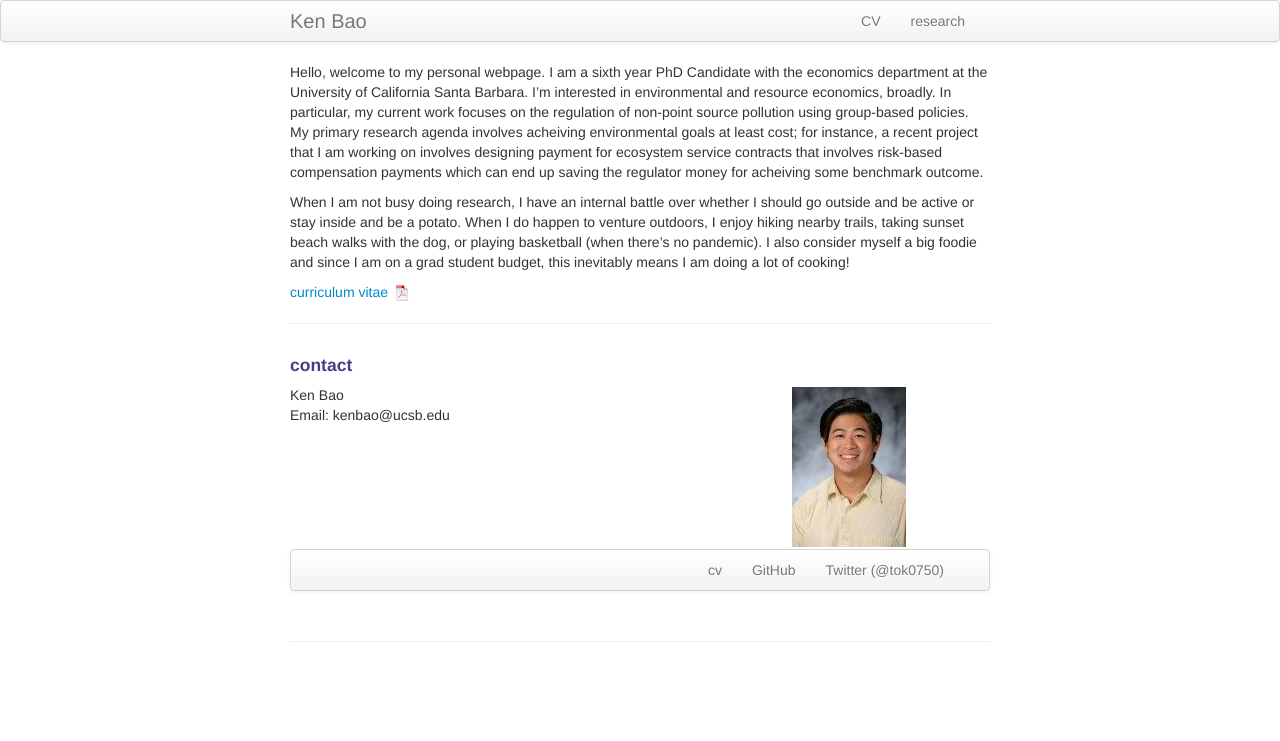
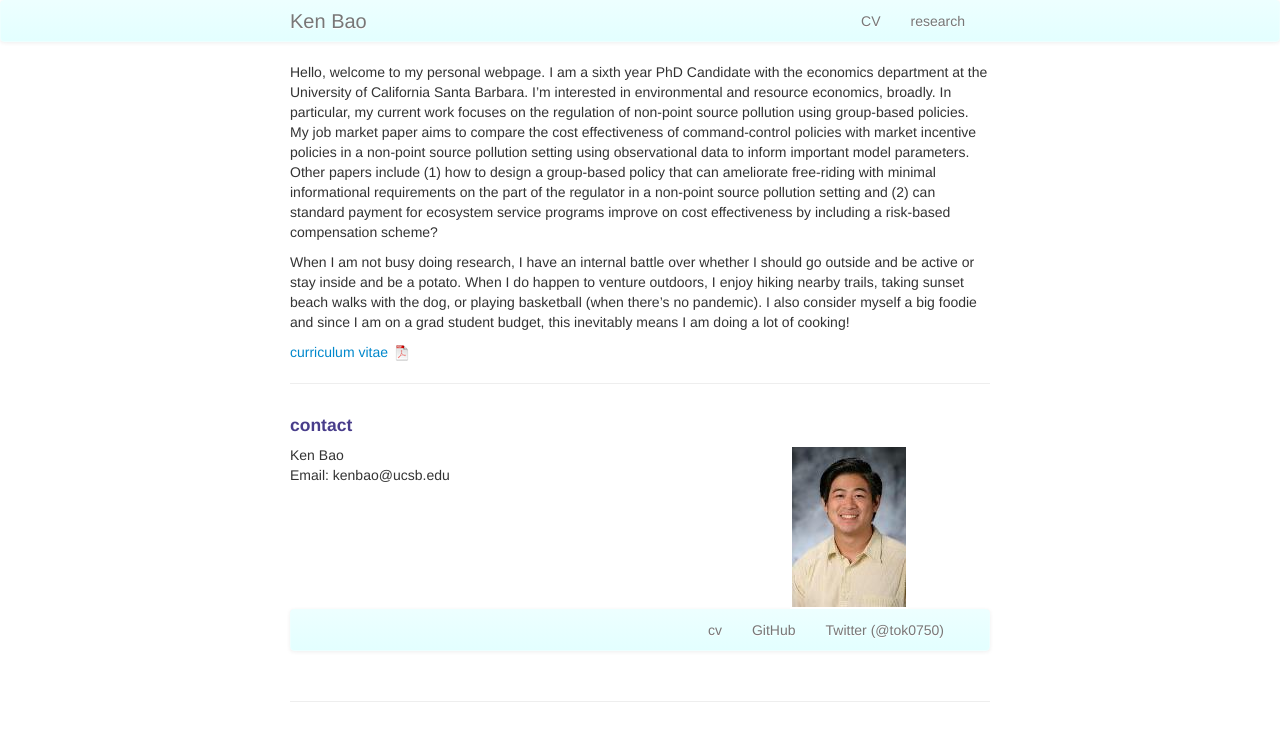
Before and after one commit to ChairmanBa0/ChairmanBa0.github.io, a Jekyll site: the page built from index.md, in a window 1280 px wide. Shown: the top 741 px of the page. Built offline with Jekyll 4.4.1, drawn with Linux system fonts in a browser that asks for light colours.

Commit message:
update layout color

```diff
--- a/assets/themes/twitter/css/my_custom_css.css
+++ b/assets/themes/twitter/css/my_custom_css.css
@@ -85,3 +85,24 @@ h1, h2, h3, h4 {
     border-left: 6px solid #ffeb3b;
     padding-left: 10px;
 }
+
+
+.navbar-inner {
+    min-height:40px;
+    padding-left:20px;
+    padding-right:20px;
+    background-color:#fafafa;
+    background-image:-moz-linear-gradient(top, #edffff, #e3ffff);
+    background-image:-webkit-gradient(linear, 0 0, 0 100%, from(#edffff), to(#f2f2f2));
+    background-image:-webkit-linear-gradient(top, #edffff, #e3ffff);
+    background-image:-o-linear-gradient(top, #edffff, #e3ffff);
+    background-image:linear-gradient(to bottom, #edffff, #e3ffff);
+    background-repeat:repeat-x;filter:progid:DXImageTransform.Microsoft.gradient(startColorstr='#ffffffff', endColorstr='#fff2f2f2', GradientType=0);
+    border:1px solid #edffff;
+    -webkit-border-radius:4px;
+    -moz-border-radius:4px;
+    border-radius:4px;
+    -webkit-box-shadow:0 1px 4px rgba(0, 0, 0, 0.065);
+    -moz-box-shadow:0 1px 4px rgba(0, 0, 0, 0.065);
+    box-shadow:0 1px 4px rgba(0, 0, 0, 0.065);*zoom:1;
+}
--- a/index.md
+++ b/index.md
@@ -5,7 +5,7 @@ description:
 keywords: Ken Bao, ken bao, Ken, Bao, Environmental Economics, Natural Resource Economics, ERE, UCSB, Economics, Ken Bao UCSB
 ---
 
-Hello, welcome to my personal webpage. I am a sixth year PhD Candidate with the economics department at the University of California Santa Barbara. I'm interested in environmental and resource economics, broadly. In particular, my current work focuses on the regulation of non-point source pollution using group-based policies. My primary research agenda involves acheiving environmental goals at least cost; for instance, a recent project that I am working on involves designing payment for ecosystem service contracts that involves risk-based compensation payments which can end up saving the regulator money for acheiving some benchmark outcome.
+Hello, welcome to my personal webpage. I am a sixth year PhD Candidate with the economics department at the University of California Santa Barbara. I'm interested in environmental and resource economics, broadly. In particular, my current work focuses on the regulation of non-point source pollution using group-based policies. My job market paper aims to compare the cost effectiveness of command-control policies with market incentive policies in a non-point source pollution setting using observational data to inform important model parameters. Other papers include (1) how to design a group-based policy that can ameliorate free-riding with minimal informational requirements on the part of the regulator in a non-point source pollution setting and (2) can standard payment for ecosystem service programs improve on cost effectiveness by including a risk-based compensation scheme?
 
 When I am not busy doing research, I have an internal battle over whether I should go outside and be active or stay inside and be a potato. When I do happen to venture outdoors, I enjoy hiking nearby trails, taking sunset beach walks with the dog, or playing basketball (when there's no pandemic). I also consider myself a big foodie and since I am on a grad student budget, this inevitably means I am doing a lot of cooking!
 
```
